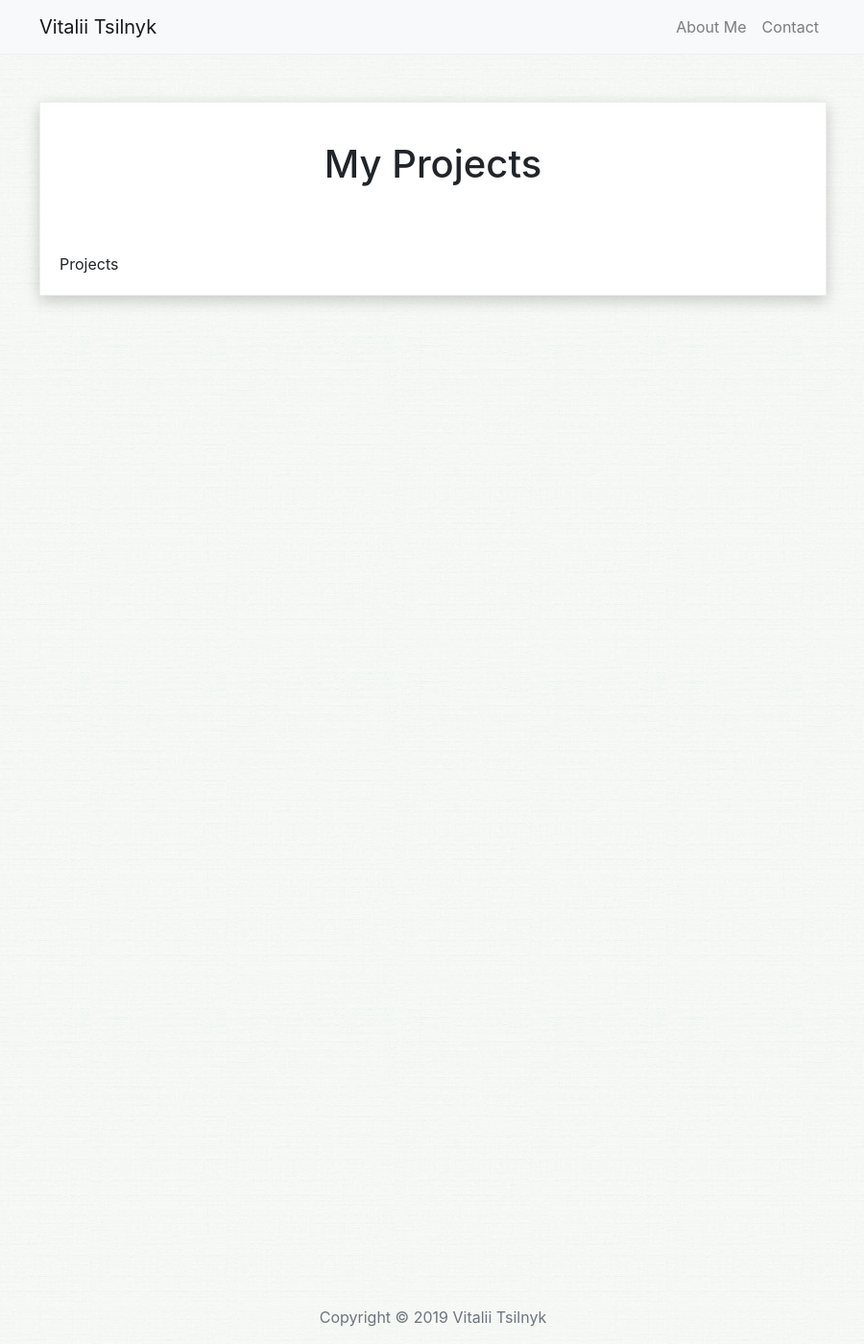
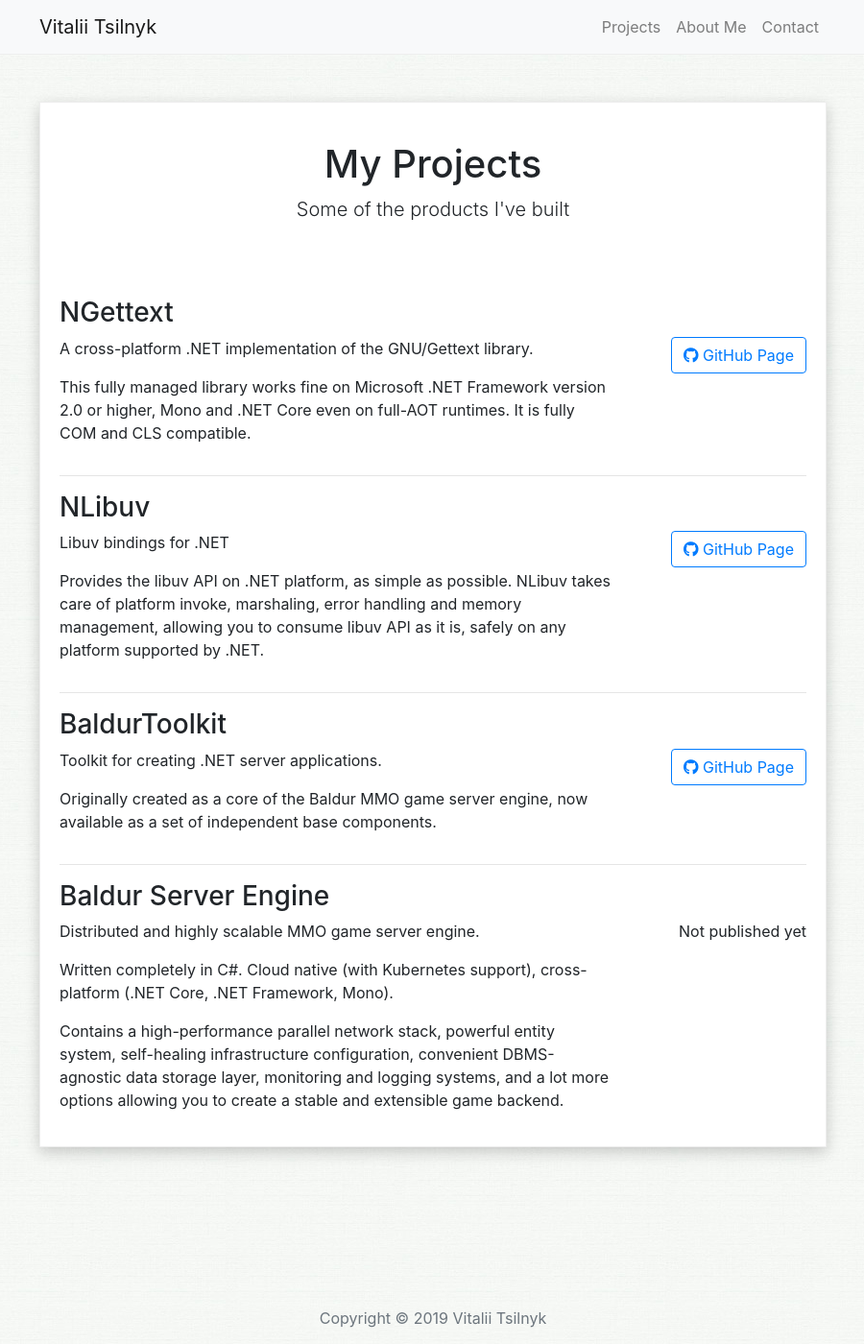
Before and after one commit to VitaliiTsilnyk/VitaliiTsilnyk.github.io, a Jekyll site: the page built from projects.html, in a window 1280 px wide and 1400 px high. Shown: the whole window at 96% size, without its empty margins (189-1089 px from the left). Built offline with Jekyll 4.4.1, drawn with Linux system fonts in a browser that asks for light colours.

Commit message:
Projects page

```diff
--- a/projects.html
+++ b/projects.html
@@ -3,7 +3,66 @@ layout: page
 permalink: /projects/
 title: Projects
 heading: My Projects
-draft: true
+lead: Some of the products I've built
 ---
 
-Projects
+
+<h3>NGettext</h3>
+<div class="row">
+    <div class="col-12 col-md-9">
+        <p>A cross-platform .NET implementation of the GNU/Gettext library.</p>
+        <p>This fully managed library works fine on Microsoft .NET Framework version 2.0 or higher, Mono and .NET Core even on full-AOT runtimes. It is fully COM and CLS compatible.</p>
+    </div>
+    <div class="col-12 col-md-3 text-right">
+        <a href="https://github.com/VitaliiTsilnyk/NGettext" target="_blank" class="btn btn-outline-primary">
+            <i class="fab fa-github"></i>
+            GitHub Page
+        </a>
+    </div>
+</div>
+
+<hr/>
+
+<h3>NLibuv</h3>
+<div class="row">
+    <div class="col-12 col-md-9">
+        <p>Libuv bindings for .NET</p>
+        <p>Provides the libuv API on .NET platform, as simple as possible. NLibuv takes care of platform invoke, marshaling, error handling and memory management, allowing you to consume libuv API as it is, safely on any platform supported by .NET.</p>
+    </div>
+    <div class="col-12 col-md-3 text-right">
+        <a href="https://github.com/VitaliiTsilnyk/NLibuv" target="_blank" class="btn btn-outline-primary">
+            <i class="fab fa-github"></i>
+            GitHub Page
+        </a>
+    </div>
+</div>
+
+<hr/>
+
+<h3>BaldurToolkit</h3>
+<div class="row">
+    <div class="col-12 col-md-9">
+        <p>Toolkit for creating .NET server applications.</p>
+        <p>Originally created as a core of the Baldur MMO game server engine, now available as a set of independent base components.</p>
+    </div>
+    <div class="col-12 col-md-3 text-right">
+        <a href="https://github.com/baldur-se/BaldurToolkit" target="_blank" class="btn btn-outline-primary">
+            <i class="fab fa-github"></i>
+            GitHub Page
+        </a>
+    </div>
+</div>
+
+<hr/>
+
+<h3>Baldur Server Engine</h3>
+<div class="row">
+    <div class="col-12 col-md-9">
+        <p>Distributed and highly scalable MMO game server engine.</p>
+        <p>Written completely in C#. Cloud native (with Kubernetes support), cross-platform (.NET Core, .NET Framework, Mono).</p>
+        <p>Contains a high-performance parallel network stack, powerful entity system, self-healing infrastructure configuration, convenient DBMS-agnostic data storage layer, monitoring and logging systems, and a lot more options allowing you to create a stable and extensible game backend.</p>
+    </div>
+    <div class="col-12 col-md-3 text-right">
+        <p>Not published yet</p>
+    </div>
+</div>
```
Also changed, not shown: about.html (+6 -1 lines).
